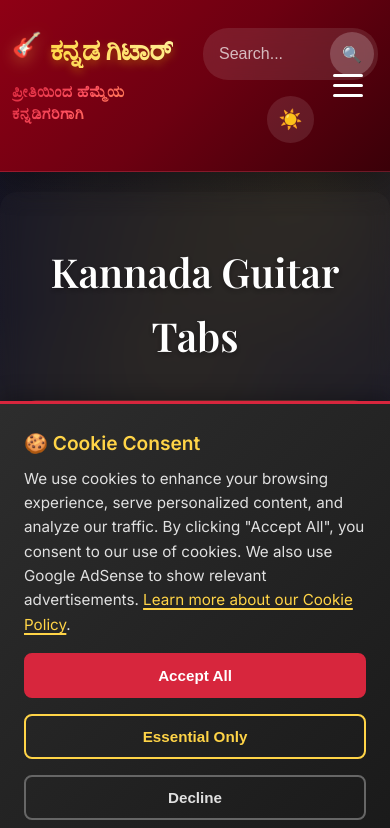
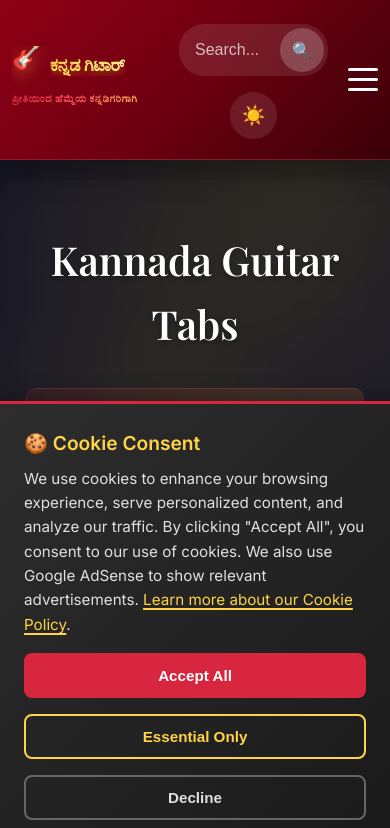
Before and after one commit to mohanshettydeveloper/cursor-kannada-guitar-s3, a website: page index.html in a window 390 px wide. Shown: the top 828 px of the page. Drawn offline with nearby package versions, Linux system fonts and the light colour scheme; grey boxes are pictures that could not be loaded.

Commit message:
fixed overlapping on the header section

```diff
--- a/styles.css
+++ b/styles.css
@@ -1724,33 +1724,55 @@ body::before {
     .header-content {
         flex-wrap: wrap;
         position: relative;
+        padding-right: 50px; /* Space for mobile menu toggle */
     }
 
     .mobile-menu-toggle {
         display: flex;
         order: 2;
         position: absolute;
-        right: 20px;
+        right: 0;
         top: 50%;
         transform: translateY(-50%);
+        z-index: 10;
     }
 
     .logo-section {
         order: 1;
         flex: 1;
         min-width: 0;
+        max-width: calc(100% - 60px); /* Prevent overlap with menu toggle */
+        overflow: hidden;
+        padding-right: 10px; /* Extra padding to prevent text touching search */
+        gap: 0.25rem; /* Space between title and subtitle */
+        display: flex;
+        flex-direction: column;
+    }
+
+    .logo-container {
+        margin-bottom: 0.25rem; /* Space between title container and subtitle */
     }
 
     .blog-title {
-        font-size: 1.3rem;
+        font-size: 1.2rem;
         white-space: nowrap;
-        margin-bottom: 0.25rem;
+        margin-bottom: 0;
+        overflow: hidden;
+        text-overflow: ellipsis;
+        max-width: 100%;
+        line-height: 1.3; /* Tighter line height */
+        display: block;
     }
 
     .blog-subtitle {
-        font-size: 0.75rem;
-        margin-top: 0.1rem;
+        font-size: 0.7rem;
+        margin-top: 0;
+        margin-bottom: 0;
         line-height: 1.3;
+        white-space: nowrap;
+        overflow: hidden;
+        text-overflow: ellipsis;
+        display: block;
     }
 
     .main-nav {
@@ -1810,14 +1832,16 @@ body::before {
     .header-actions {
         order: 3;
         width: 100%;
-        margin-top: 1rem;
+        margin-top: 0.75rem;
         display: flex;
-        gap: 1rem;
+        gap: 0.75rem;
+        clear: both; /* Ensure it's on a new line */
     }
 
     .search-container {
         flex: 1;
         max-width: none;
+        min-width: 0; /* Allow shrinking */
     }
 
     .search-input {
@@ -1945,7 +1969,16 @@ body::before {
     }
 
     .logo-section {
-        max-width: 200px;
+        max-width: calc(100% - 60px); /* Prevent overlap with menu toggle */
+        overflow: hidden;
+        padding-right: 10px;
+        gap: 0.25rem; /* Space between title and subtitle */
+        display: flex;
+        flex-direction: column;
+    }
+
+    .logo-container {
+        margin-bottom: 0.25rem; /* Space between title container and subtitle */
     }
 
     .main-nav {
@@ -1953,24 +1986,37 @@ body::before {
     }
 
     .blog-title {
-        font-size: 1.8rem;
-        margin-bottom: 0.5rem;
+        font-size: 1.1rem;
+        margin-bottom: 0;
         white-space: nowrap;
         line-height: 1.3;
+        overflow: hidden;
+        text-overflow: ellipsis;
+        max-width: 100%;
+        display: block;
     }
 
     .blog-subtitle {
-        font-size: 1rem;
-        margin-top: 0.25rem;
-        line-height: 1.4;
+        font-size: 0.65rem;
+        margin-top: 0;
+        margin-bottom: 0;
+        line-height: 1.3;
+        white-space: nowrap;
+        overflow: hidden;
+        text-overflow: ellipsis;
+        display: block;
     }
 
     .header-content {
-        gap: 1rem;
+        gap: 0.5rem;
+        padding-right: 50px; /* Space for mobile menu toggle */
     }
 
     .mobile-menu-toggle {
-        right: 15px;
+        right: 0;
+        top: 50%;
+        transform: translateY(-50%);
+        z-index: 10;
     }
 
     .nav-list {
```
